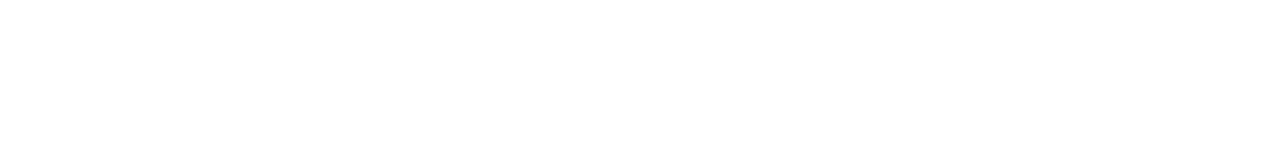
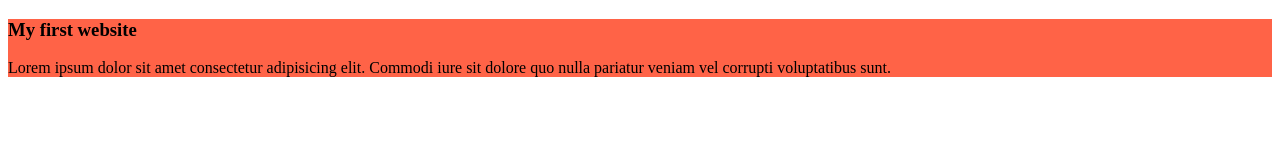
Before and after one commit to FajlaRabby24/my-first-website, a plain HTML site: page index.html in a window 1280 px wide. Drawn offline with Linux system fonts and the light colour scheme.

Commit message:
added the first blog

```diff
--- a/index.html
+++ b/index.html
@@ -3,9 +3,13 @@
 <head>
     <meta charset="UTF-8">
     <meta name="viewport" content="width=device-width, initial-scale=1.0">
+    <link rel="stylesheet" href="styles/blog.css">
     <title>My First Website</title>
 </head>
 <body>
-
+    <div>
+        <h3>My first website</h3>
+        <p>Lorem ipsum dolor sit amet consectetur adipisicing elit. Commodi iure sit dolore quo nulla pariatur veniam vel corrupti voluptatibus sunt.</p>
+    </div>
 </body>
 </html>
--- /dev/null
+++ b/styles/blog.css
@@ -0,0 +1,3 @@
+div{
+    background-color: tomato;
+}
```
